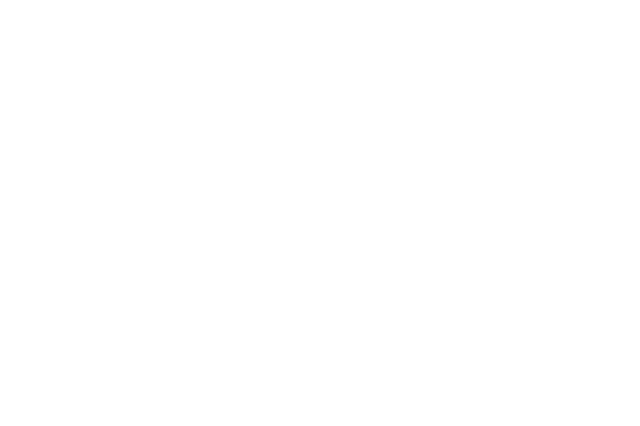
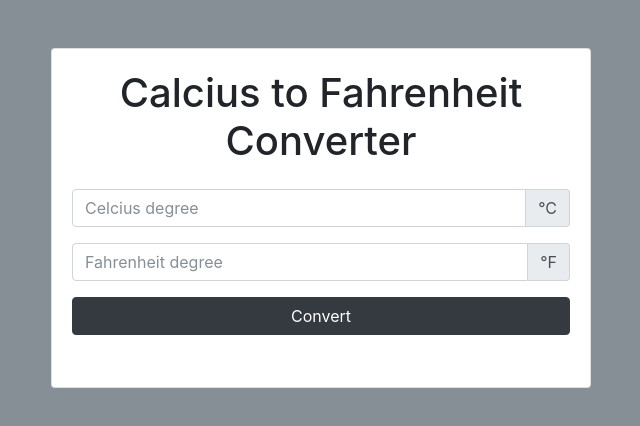
Before and after one commit to atarsa/celsius-fahrenheit-converter, a plain HTML site: page index.html in a window 1280 px wide. Shown: the whole page, without its empty margins (319-959 px from the left). Drawn offline with nearby package versions, Linux system fonts and the light colour scheme.

Commit message:
Add basic html structure

```diff
--- a/index.html
+++ b/index.html
@@ -4,16 +4,58 @@
   <meta charset="UTF-8">
   <meta name="viewport" content="width=device-width, initial-scale=1.0">
   <meta http-equiv="X-UA-Compatible" content="ie=edge">
-  <!-- Compiled and minified CSS -->
-  <link rel="stylesheet" href="https://cdnjs.cloudflare.com/ajax/libs/materialize/1.0.0/css/materialize.min.css">
+  <!-- Boostrap CSS -->
+  <link rel="stylesheet" href="https://maxcdn.bootstrapcdn.com/bootstrap/4.0.0-beta.2/css/bootstrap.min.css" integrity="sha384-PsH8R72JQ3SOdhVi3uxftmaW6Vc51MKb0q5P2rRUpPvrszuE4W1povHYgTpBfshb"
+    crossorigin="anonymous">
   <title>Celcius - Fahrenheit Converter</title>
 </head>
 
-<body>
+<body class="bg-secondary">
+
+  <div class="container">
+    <div class="row">
+      <div class="col-md-6 mx-auto">
+        <div class="card card-body text-center mt-5">
+          <h1 class="heading display-5 pb-3 "> Calcius to Fahrenheit Converter </h1>
+          <form id="converter-form">
+            <div class="form-group">
+              <div class="input-group">
+                <input type="number" class="form-control" placeholder="Celcius degree" id="celcius">
+                <span class="input-group-addon" id="basic-addon1">°C</span>
+              </div>
+            </div>
+            <div class="form-group">
+              <div class="input-group">
+                <input type="number" class="form-control" placeholder="Fahrenheit degree" id="fahrenheit">
+                <span class="input-group-addon" id="basic-addon1"> °F </span>
+              </div>
+            </div>
+            <div class="form-group">
+              <input type="submit" value="Convert" class="btn btn-dark btn-block" id="convertBtn">
+            </div>
+          </form>
+
+          <!-- Results -->
+
+
+
+
+        </div>
+
+
+
+      </div>
+    </div>
+  </div>
 
   <script src="app.js"></script>
-  <!-- Compiled and minified JavaScript -->
-  <script src="https://cdnjs.cloudflare.com/ajax/libs/materialize/1.0.0/js/materialize.min.js"></script>
+  <!-- Bootsrap JS links -->
+  <!-- <script src="https://code.jquery.com/jquery-3.2.1.slim.min.js" integrity="sha384-KJ3o2DKtIkvYIK3UENzmM7KCkRr/rE9/Qpg6aAZGJwFDMVNA/GpGFF93hXpG5KkN"
+    crossorigin="anonymous"></script>
+  <script src="https://cdnjs.cloudflare.com/ajax/libs/popper.js/1.12.3/umd/popper.min.js" integrity="sha384-vFJXuSJphROIrBnz7yo7oB41mKfc8JzQZiCq4NCceLEaO4IHwicKwpJf9c9IpFgh"
+    crossorigin="anonymous"></script>
+  <script src="https://maxcdn.bootstrapcdn.com/bootstrap/4.0.0-beta.2/js/bootstrap.min.js" integrity="sha384-alpBpkh1PFOepccYVYDB4do5UnbKysX5WZXm3XxPqe5iKTfUKjNkCk9SaVuEZflJ"
+    crossorigin="anonymous"></script> -->
 </body>
 
 </html>
```
